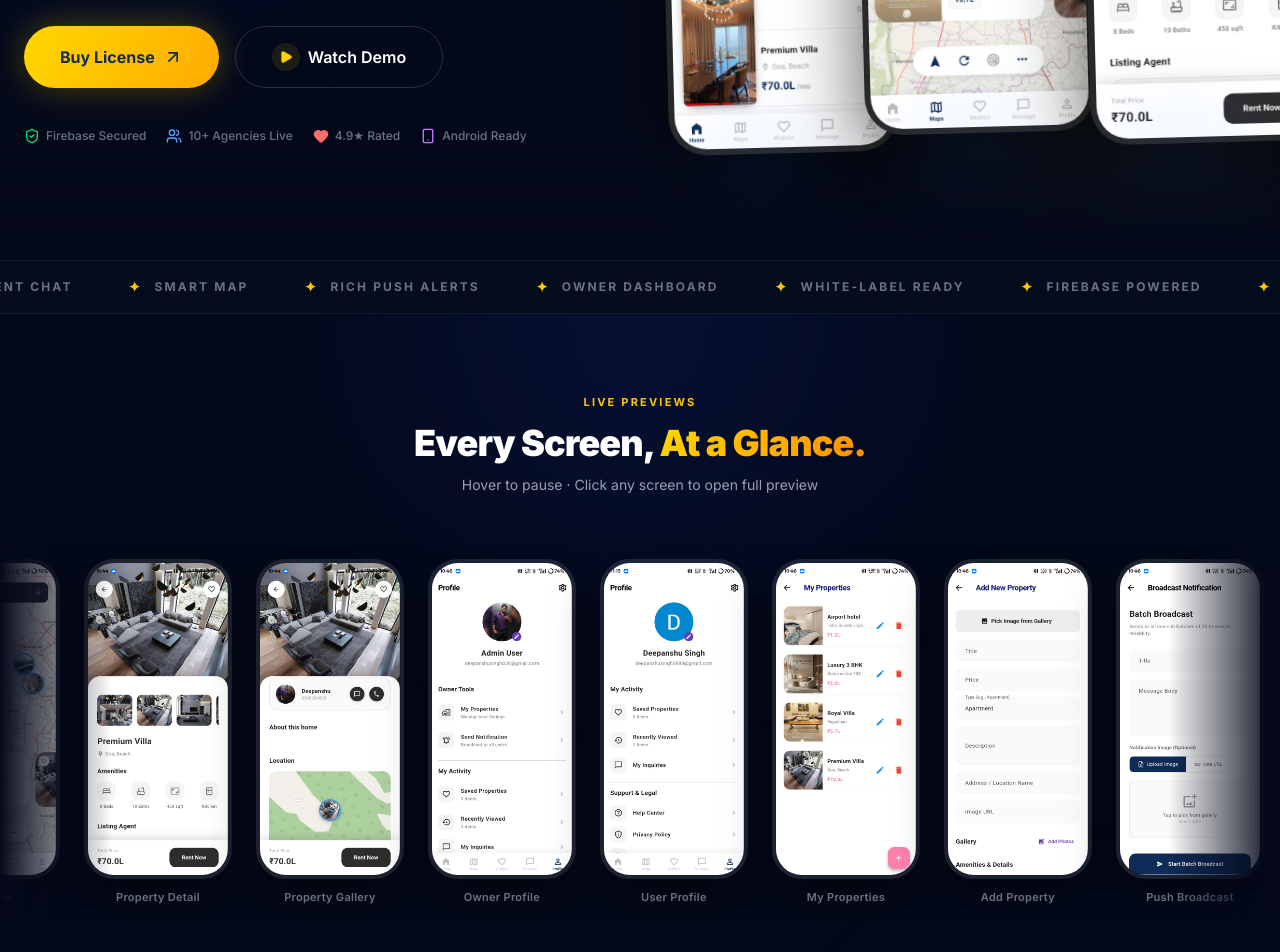
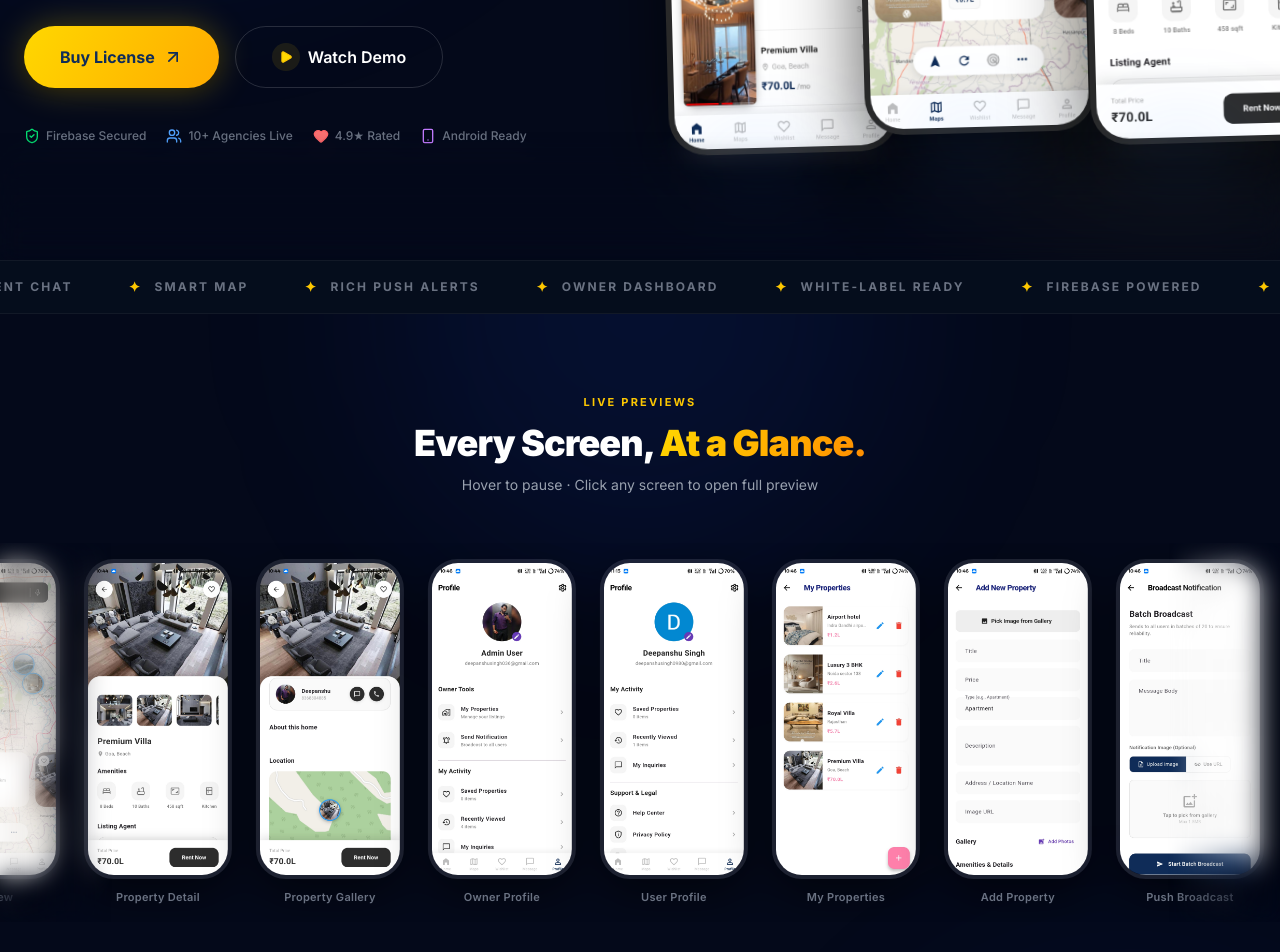
Before and after one commit to deeps00007/real_estate_owner_app, a React (Vite) app in the folder landing-page/: page / in a window 1280 px wide. Shown: the part 540-1492 px from the top of the page. Built offline with nearby package versions, Linux system fonts and the light colour scheme; a web font is replaced by a local one.

Commit message:
Update App.jsx

```diff
--- a/landing-page/src/App.jsx
+++ b/landing-page/src/App.jsx
@@ -104,11 +104,11 @@ const ScreenCarousel = ({ images }) => {
           onMouseEnter={() => setPaused(true)}
           onMouseLeave={() => setPaused(false)}
         >
-          {/* Fade edges */}
+          {/* Fade edges with blur mask */}
           <div className="pointer-events-none absolute inset-y-0 left-0 w-28 z-10
-            bg-gradient-to-r from-[#04091a] to-transparent" />
+            backdrop-blur-md [-webkit-mask-image:linear-gradient(to_right,black,transparent)] [mask-image:linear-gradient(to_right,black,transparent)]" />
           <div className="pointer-events-none absolute inset-y-0 right-0 w-28 z-10
-            bg-gradient-to-l from-[#04091a] to-transparent" />
+            backdrop-blur-md [-webkit-mask-image:linear-gradient(to_left,black,transparent)] [mask-image:linear-gradient(to_left,black,transparent)]" />
 
           <div
             className="flex gap-6 w-max px-6"
@@ -435,7 +435,8 @@ export default function App() {
             </div>
           </motion.div>
         </div>
-        <div className="absolute bottom-0 left-0 right-0 h-32 bg-gradient-to-t from-[#04091a] to-transparent" />
+        <div className="pointer-events-none absolute bottom-0 left-0 right-0 h-32 z-10
+          backdrop-blur-md [-webkit-mask-image:linear-gradient(to_top,black,transparent)] [mask-image:linear-gradient(to_top,black,transparent)]" />
       </section>
 
       {/* ── TICKER ──────────────────────────────────── */}
```
